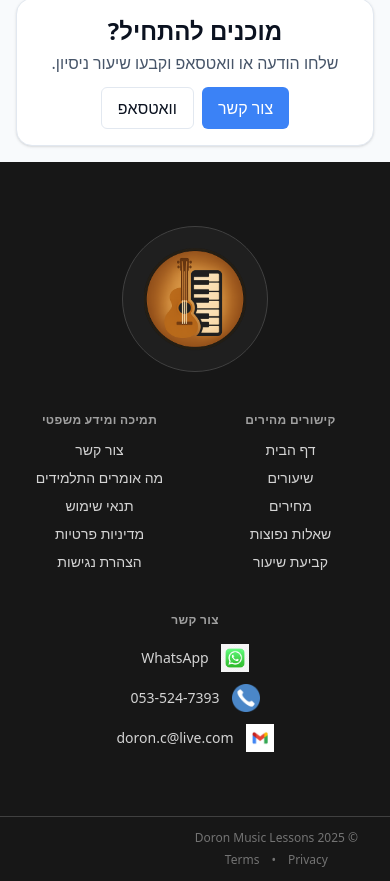
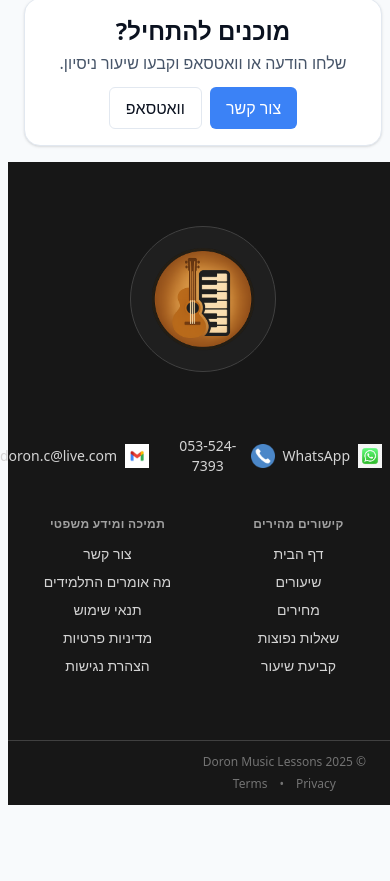
Before and after one commit to doronc36-rgb/guitar-lessons, a Next.js app: page / in a window 390 px wide. Shown: the part 1624-2505 px from the top of the page. After the commit the page ends 2429 px from the top, so only its background shows below. Built offline with nearby package versions, Linux system fonts and the light colour scheme; no server answers.

Commit message:
Footer (mobile): add horizontal contact row under logo; remove stacked contact column

```diff
--- a/src/app/components/Footer.tsx
+++ b/src/app/components/Footer.tsx
@@ -17,6 +17,24 @@ export default function Footer() {
                 height={128}
                 className="rounded-full block"
               />
+            </div>
+          </div>
+
+          {/* Mobile contact row directly under logo */}
+          <div className="md:hidden col-span-full mt-6">
+            <div className="flex items-center justify-center gap-6">
+              <a href="https://wa.me/972535247393" target="_blank" rel="noopener noreferrer" className="inline-flex items-center gap-2 text-sm text-neutral-300 hover:text-white">
+                <Image src="/images/whatsapp icon new.jpg" alt="WhatsApp" width={24} height={24} />
+                <span>WhatsApp</span>
+              </a>
+              <a href="tel:0535247393" className="inline-flex items-center gap-2 text-sm text-neutral-300 hover:text-white">
+                <Image src="/images/phone.png" alt="Phone" width={24} height={24} />
+                <span>053-524-7393</span>
+              </a>
+              <a href="mailto:doron.c@live.com" className="inline-flex items-center gap-2 text-sm text-neutral-300 hover:text-white">
+                <Image src="/images/email.png" alt="Email" width={24} height={24} />
+                <span>doron.c@live.com</span>
+              </a>
             </div>
           </div>
 
@@ -49,26 +67,7 @@ export default function Footer() {
             </div>
           </div>
 
-          {/* Contact */}
-          <div className="space-y-4 md:justify-self-center flex flex-col items-center text-center min-w-[240px] md:hidden">
-            <h3 className="text-xs font-semibold uppercase tracking-wide text-neutral-400">
-              צור קשר
-            </h3>
-            <div className="flex flex-col gap-3">
-              <a href="https://wa.me/972535247393" target="_blank" rel="noopener noreferrer" className="inline-flex items-center justify-center gap-3 text-sm text-neutral-300 hover:text-white">
-                <Image src="/images/whatsapp icon new.jpg" alt="WhatsApp" width={28} height={28} className="inline-block" />
-                <span>WhatsApp</span>
-              </a>
-              <a href="tel:0535247393" className="inline-flex items-center justify-center gap-3 text-sm text-neutral-300 hover:text-white">
-                <Image src="/images/phone.png" alt="Phone" width={28} height={28} className="inline-block" />
-                <span>053-524-7393</span>
-              </a>
-              <a href="mailto:doron.c@live.com" className="inline-flex items-center justify-center gap-3 text-sm text-neutral-300 hover:text-white">
-                <Image src="/images/email.png" alt="Email" width={28} height={28} className="inline-block" />
-                <span>doron.c@live.com</span>
-              </a>
-            </div>
-          </div>
+          {/* (Removed) mobile stacked contact column - replaced by mobile row above */}
         </div>
       </div>
 
```
